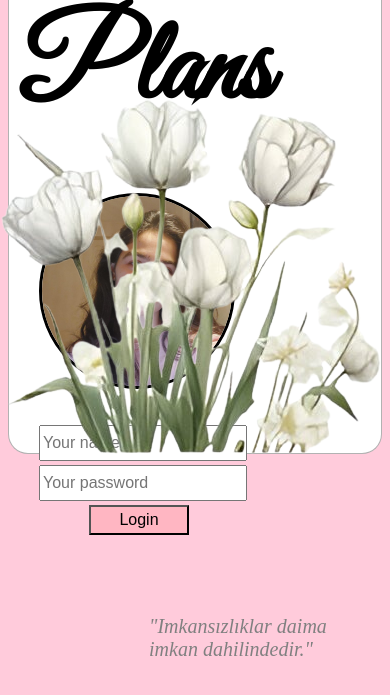
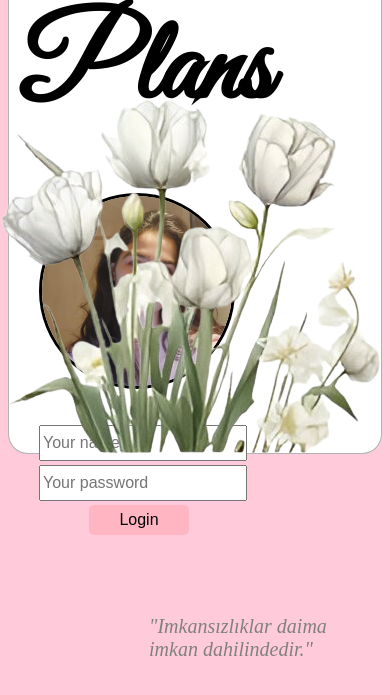
Before and after one commit to AliMKCL/Todo-website, a FastAPI app: page / in a window 390 px wide. Shown: the part 276-971 px from the top of the page. Run offline with FastAPI, Linux system fonts and the light colour scheme.

Commit message:
responsive

```diff
--- a/static/index.css
+++ b/static/index.css
@@ -85,7 +85,8 @@ h1 {
     display: block;
     margin-left: 70px;
     background-color: rgb(255, 182, 194);
-    border-radius: rgb(255, 182, 194) 5px;
+    border-width: 0px;
+    border-radius: 5px;
 }
 
 
```
